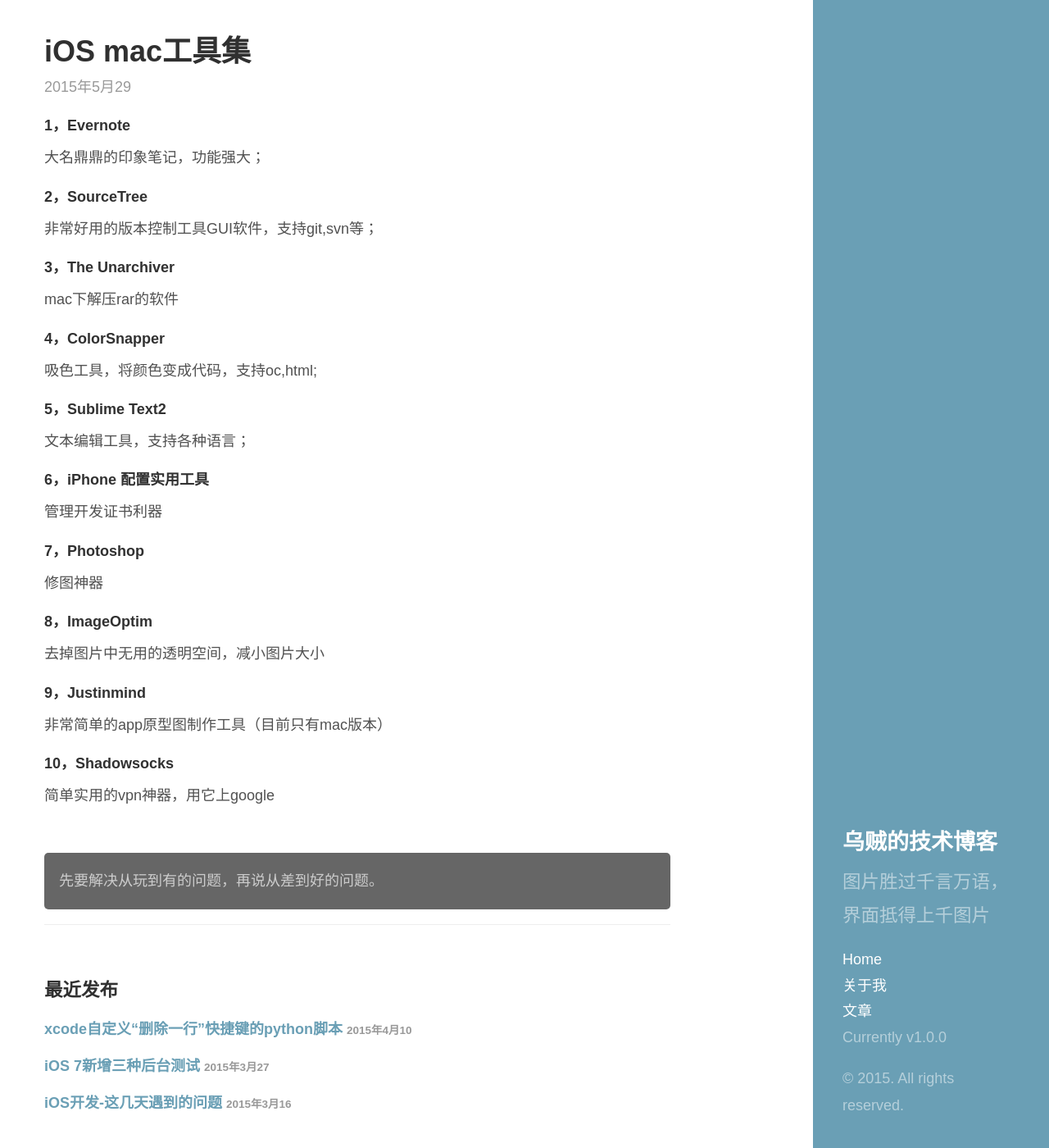
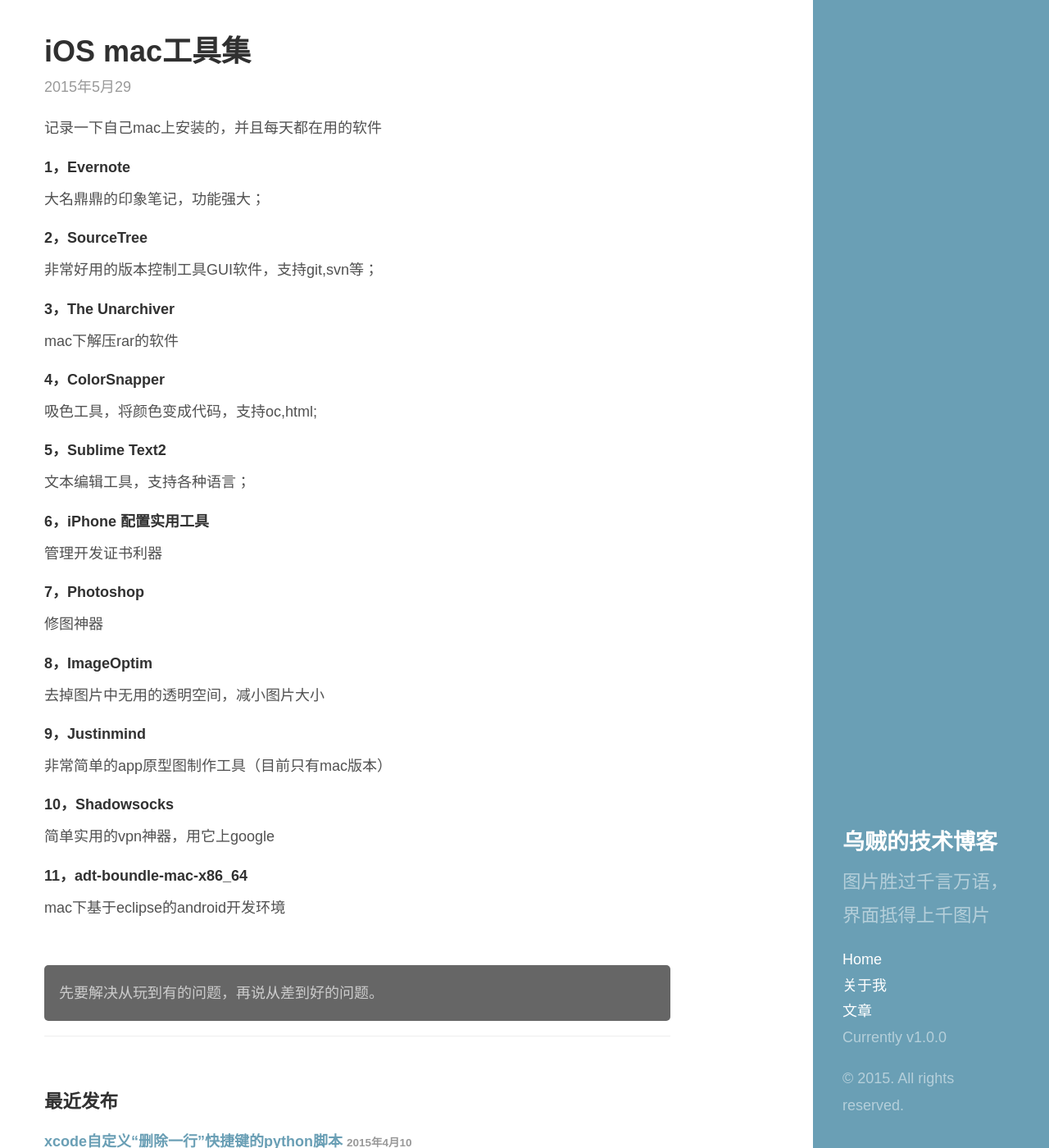
Before and after one commit to ludawei/ludawei.github.io, a Jekyll site: the page built from _posts/2015-05-29-tools.md, in a window 1280 px wide and 1400 px high. Shown: the whole window at 82% size. Built offline with Jekyll 4.4.1, drawn with Linux system fonts in a browser that asks for light colours; Markdown is read by kramdown in place of the engine named in the settings.

```diff
--- a/_posts/2015-05-29-tools.md
+++ b/_posts/2015-05-29-tools.md
@@ -3,6 +3,8 @@
 title: iOS mac工具集
 category: iOS
 ---
+
+记录一下自己mac上安装的，并且每天都在用的软件
 
 ####1，Evernote
 大名鼎鼎的印象笔记，功能强大；
@@ -33,3 +35,6 @@
 
 ####10，Shadowsocks
 简单实用的vpn神器，用它上google
+
+####11，adt-boundle-mac-x86_64
+mac下基于eclipse的android开发环境
```
